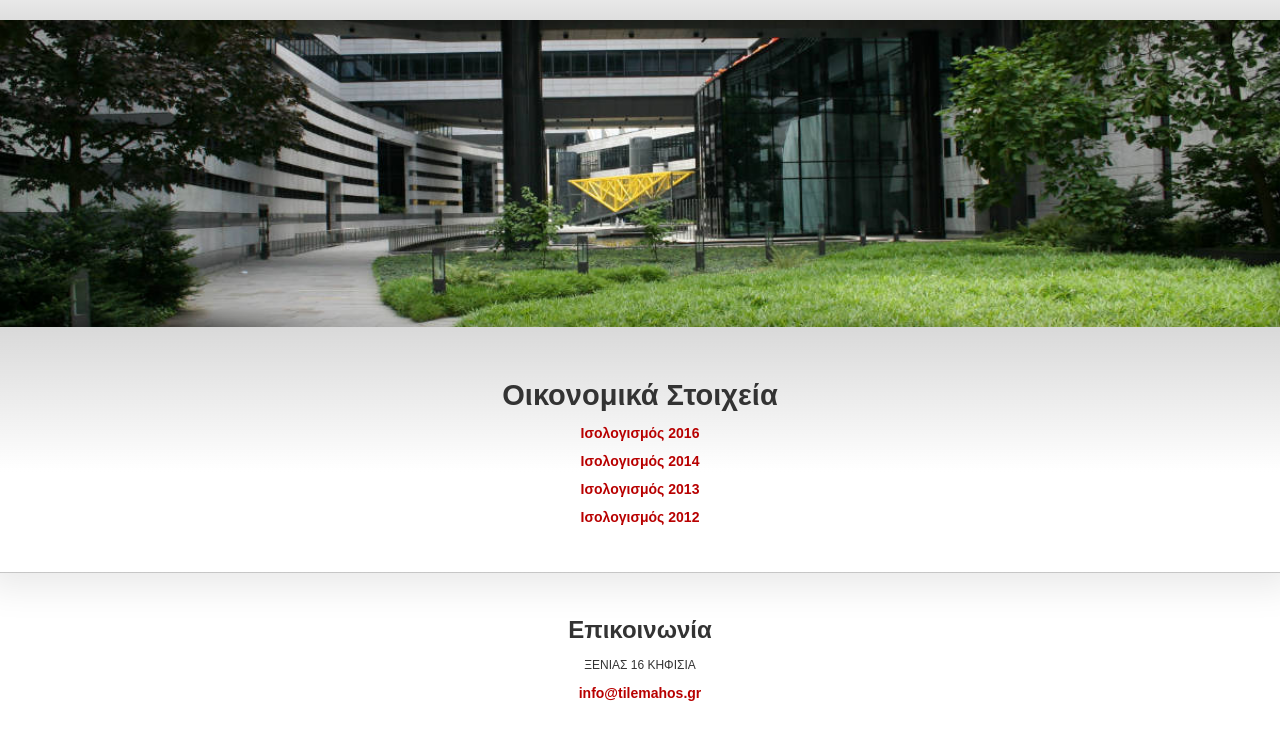
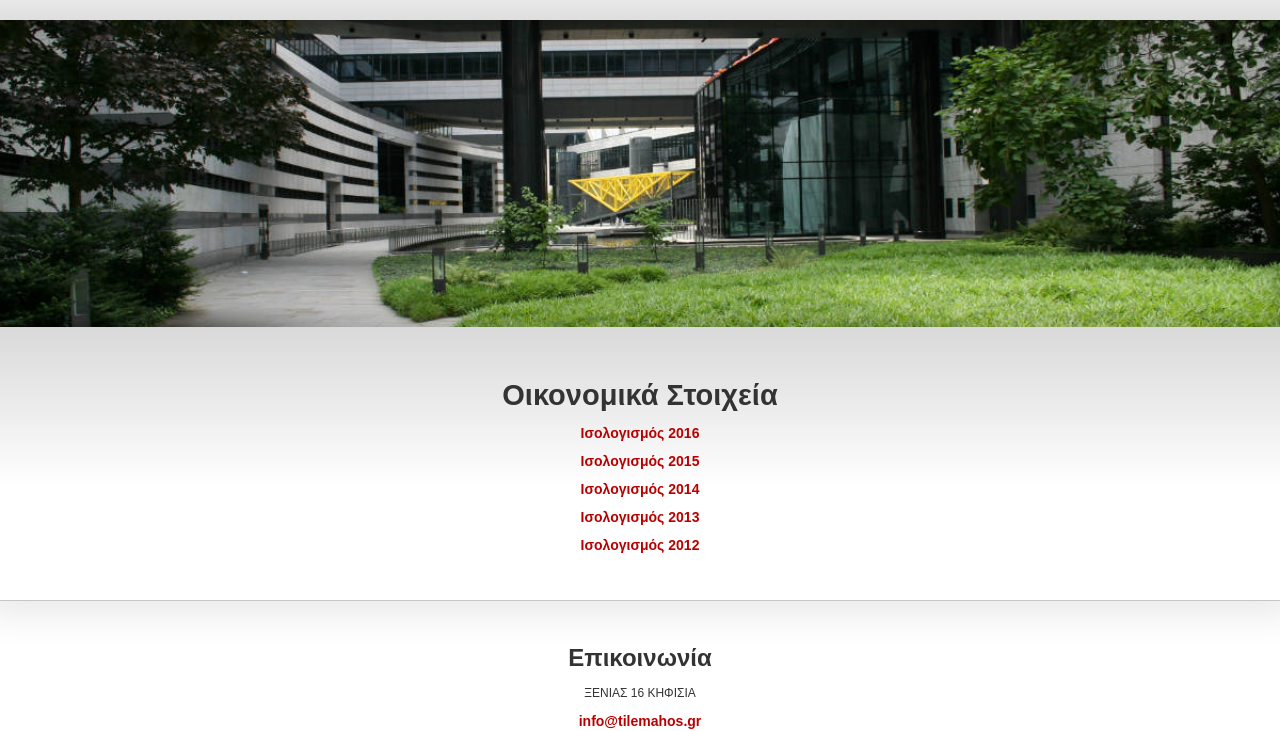
Before and after one commit to chiotis/tilemahos, a plain HTML site: page index.html in a window 1280 px wide. Shown: the part 111-842 px from the top of the page. Before the commit the page ends 814 px from the top, so only its background shows below. Drawn offline with Linux system fonts and the light colour scheme.

Commit message:
Update index.html

```diff
--- a/index.html
+++ b/index.html
@@ -21,6 +21,7 @@
     <div class="w-container">
       <h2>Οικονομικά Στοιχεία</h2>
       <p><a class="contact" href="http://tilemahos.gr/isologismos-tilemahos-2016.pdf" target="_blank" >Ισολογισμός 2016</a></p>
+      <p><a class="contact" href="http://tilemahos.gr/isologismos-tilemahos-2015.pdf" target="_blank" >Ισολογισμός 2015</a></p>
       <p><a class="contact" href="http://tilemahos.gr/isologismos-tilemahos-2014.pdf" target="_blank" >Ισολογισμός 2014</a></p>
       <p><a class="contact" href="http://tilemahos.gr/isologismos-tilemahos-2013.pdf" target="_blank" >Ισολογισμός 2013</a></p>
       <p><a class="contact" href="http://tilemahos.gr/isologismos-tilemahos-2012.pdf" target="_blank" >Ισολογισμός 2012</a></p>
```
